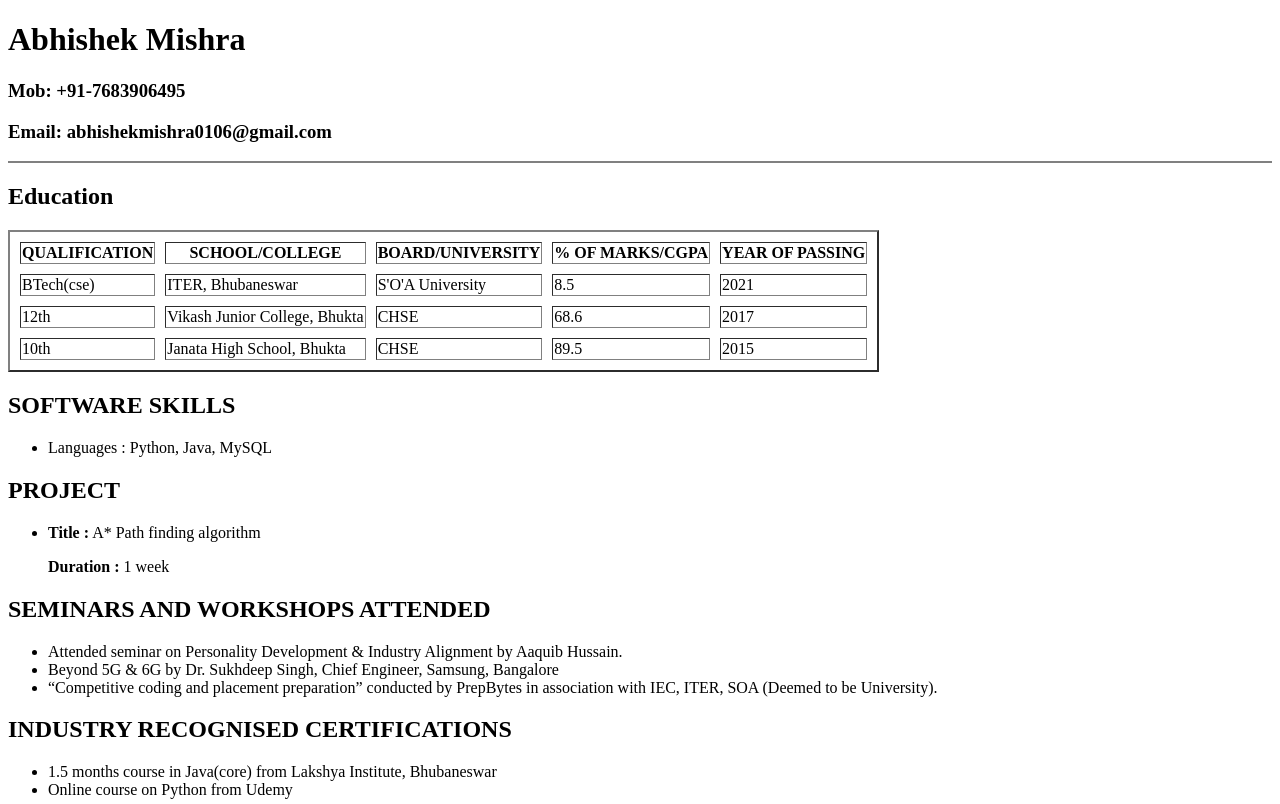
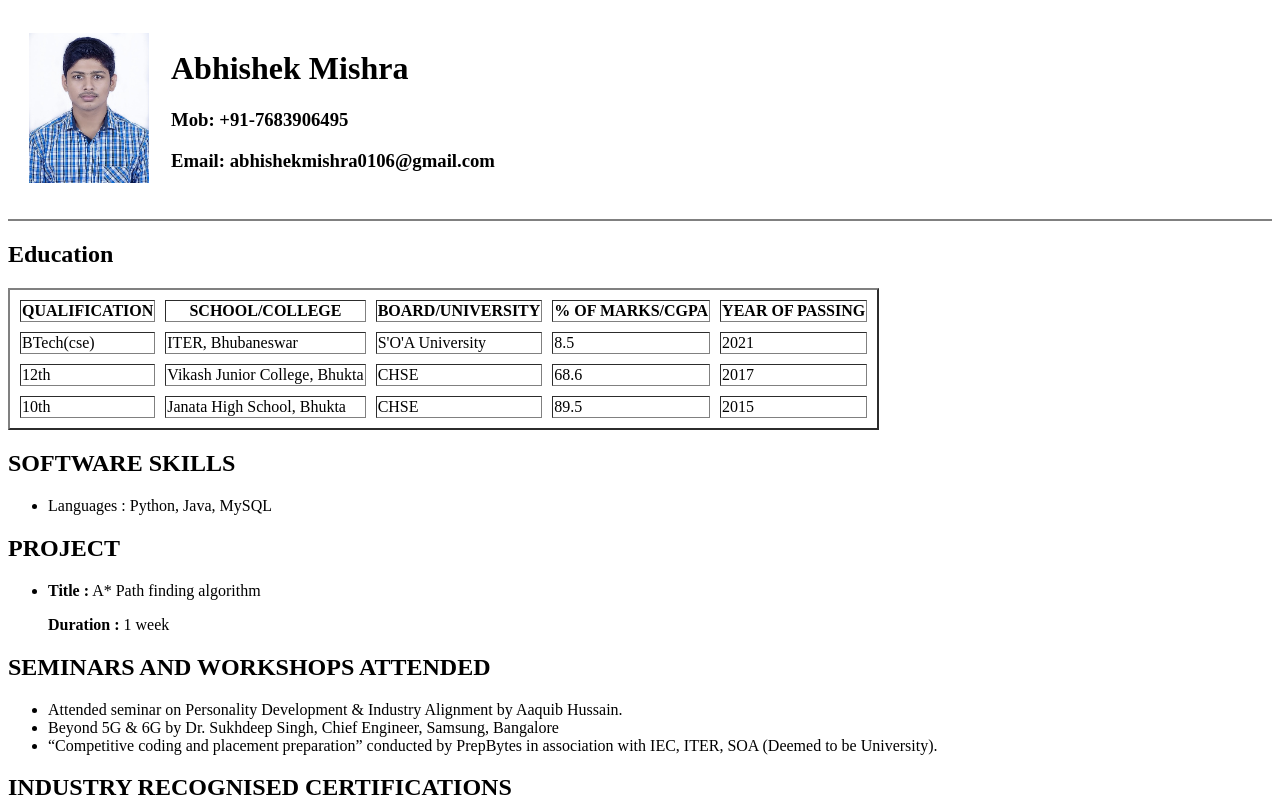
Before and after one commit to captain0106/CV, a plain HTML site: page index.html in a window 1280 px wide. Shown: the top 804 px of the page. Drawn offline with Linux system fonts and the light colour scheme.

Commit message:
The Prof pic is added

```diff
--- a/index.html
+++ b/index.html
@@ -7,9 +7,20 @@
 </head>
 
 <body>
-  <h1>Abhishek Mishra</h1>
-  <h3>Mob: +91-7683906495</h3>
-  <h3>Email: abhishekmishra0106@gmail.com</h3>
+  <table cellspacing = "20">
+  <tr>
+    <td>
+    <img src="passpotsizepic.jpeg" alt="My profile picture" width="120" height="150">
+  </td>
+  <td>
+    <h1>Abhishek Mishra</h1>
+    <h3>Mob: +91-7683906495</h3>
+    <h3>Email: abhishekmishra0106@gmail.com</h3>
+  </td>
+  </tr>
+</table>
+
+
   <hr size="2" noshade>
   <h2>Education</h2>
   <table cellspacing = "10" border="2">
```
Also changed, not shown: passpotsizepic.jpeg (added).
